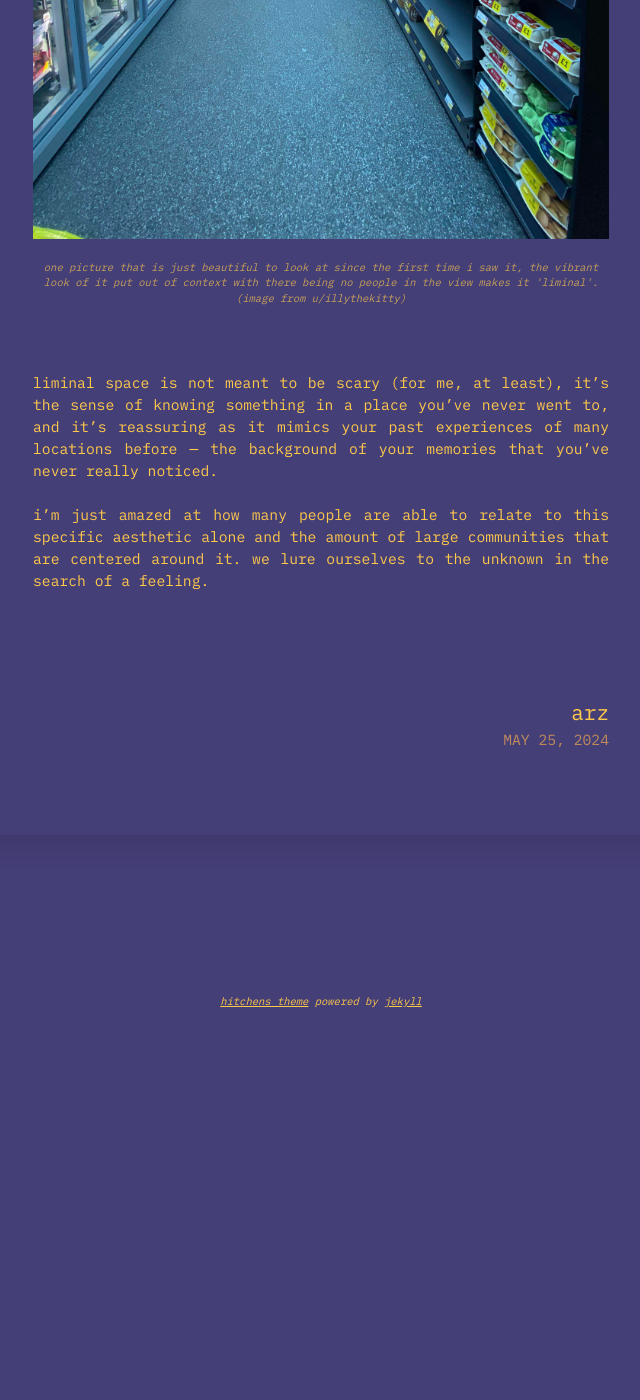
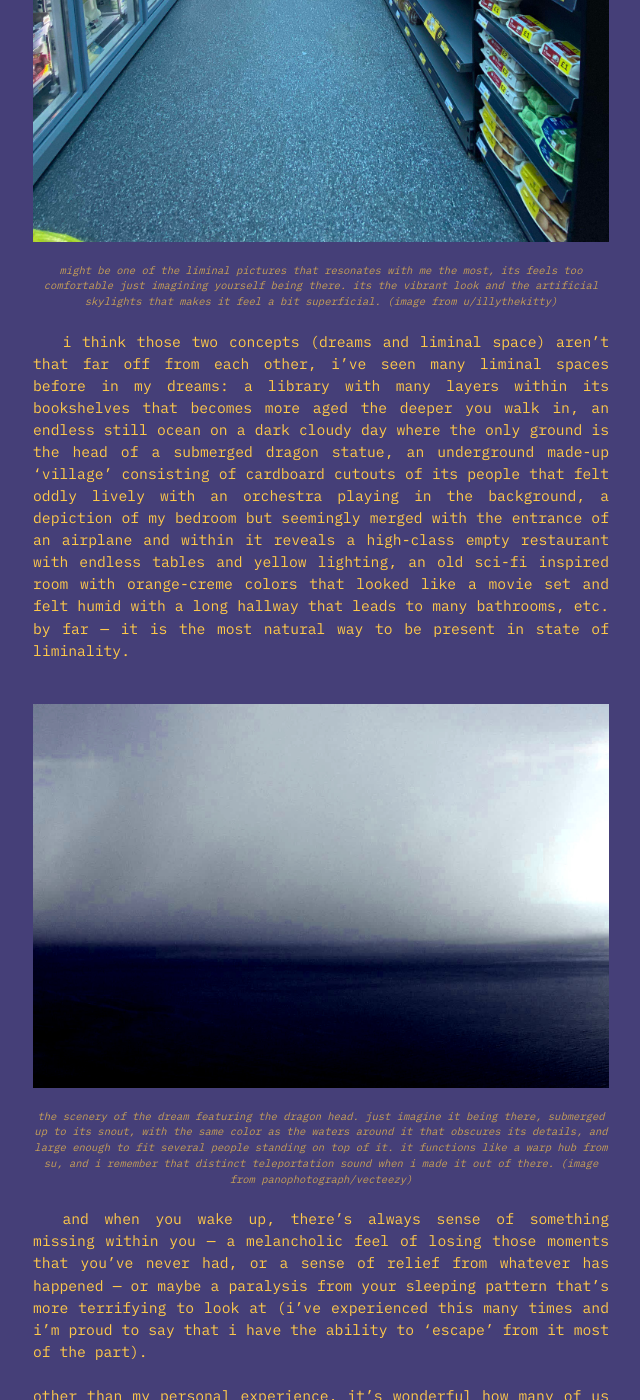
Before and after one commit to arzabz/arzabz.github.io, a Jekyll site: the page built from _posts/2024-05-25-dreams,-and-liminality.md, in a window 1280 px wide and 1400 px high, scrolled down 1988 px. Shown: the whole window, without its empty margins (319-959 px from the left). Built offline with Jekyll 4.4.1, drawn with Linux system fonts in a browser that asks for light colours; before the commit the page ends 3043 px from its top, so only the background shows below that; some of the changed text lies outside the part shown.

Commit message:
post5_polish

```diff
--- a/_posts/2024-05-25-dreams,-and-liminality.md
+++ b/_posts/2024-05-25-dreams,-and-liminality.md
@@ -6,29 +6,39 @@
 published: true
 ---
 
-if anyone were to ask me about my dreams and its reoccuring themes, i would have a lot to cover, but i'll admit that it's a pretty odd thing to ask.\
+if anyone were to ask me about my dreams and its reoccuring themes, i would have a lot to cover, but yeah that would be a pretty odd thing to ask.\
 \
 to dream is like to live your life not knowing that none of it is true. it feels normally long like any other day but so rapid when you look back at it, filled with fallacies but beautifully arranged unlike many other days.\
 \
-during the covid lockdown, i had a horrid sleeping pattern where i would wake up in the morning just to fall asleep again repeatedly, this was seriously unhealthy --- but it was also the time where i would had more vivid dreams, contained within those 20-40 minutes of 2-3 consecutive naps.
+during the covid lockdown, i had a horrid sleeping pattern where i would wake up in the morning just to fall asleep again repeatedly, this was seriously unhealthy --- but it was also the time where i would have more vivid dreams, contained within those 20-40 minutes of 2-3 consecutive naps.
+
 <figure>
-  <img alt="-" src="/assets/images/goerto_.png" />
+  <img alt="man dreams about ufo while sleeping (its me)" src="/assets/images/goerto_.png" />
   <figcaption>
-  my evergoing routine of waking up and going to bed again repeatedly in the morning, i've always thought of capturing this moment but never got the time until now.
+  yours truly circa 2021. i don't know why ufos kept appearing in my dreams then, well it was just 2-3 times but i had no interests in them whatsoever. this particular dream just had it appear from the sky in a school soccer field, i remember clearly that the sky was colored strangely purple and felt like it was closing in. maybe their otherworldly nature was what made them interesting enough for me during the repetitive days of the lockdown.
   </figcaption>
 </figure>
 
-it's hard to find the general theme of those dreams, some of it is comforting, fun, absolutely horrifying, or straight up apocalyptic; but it was always the fantastical aspect of those dreams that made it memorable, and there was always the confusion of waking up --- the decisive moment where you either remember that dream or not.\
+it's hard to find the general theme of those dreams, some of it is comforting, fun, absolutely horrifying, or straight up apocalyptic; but it was always the fantastical aspect of those dreams that made it memorable.\
 \
-dream always feel 'new' but familiar enough, it tends to feel liminal. there are many differing thoughts on liminality, but for me its that feeling of familiarity and loneliness --- present in a surreal view of places meant for an audience that does not exist or is not currently present.
+dreams sometimes feel 'new' but familiar enough, it tends to be liminal. there are many differing thoughts on liminality, but for me its that feeling of familiarity and loneliness --- present in a surreal view of places meant for an audience that does not exist or is not currently present.
 
 <figure>
-  <img alt="-" src="/assets/images/liminal.jpg" />
+  <img alt="liminal convenience store" src="/assets/images/liminal.jpg" />
   <figcaption>
-    one picture that is just beautiful to look at since the first time i saw it, the vibrant look of it put out of context with there being no people in the view makes it 'liminal'. (image from u/illythekitty)
+    might be one of the liminal pictures that resonates with me the most, its feels too comfortable just imagining yourself being there. its the vibrant look and the artificial skylights that makes it feel a bit superficial. (image from u/illythekitty)
   </figcaption>
-</figure>\
+</figure>
+
+i think those two concepts (dreams and liminal space) aren't that far off from each other, i've seen many liminal spaces before in my dreams: a library with many layers within its bookshelves that becomes more aged the deeper you walk in, an endless still ocean on a dark cloudy day where the only ground is the head of a submerged dragon statue, an underground made-up 'village' consisting of cardboard cutouts of its people that felt oddly lively with an orchestra playing in the background, a depiction of my bedroom but seemingly merged with the entrance of an airplane and within it reveals a high-class empty restaurant with endless tables and yellow lighting, an old sci-fi inspired room with orange-creme colors that looked like a movie set and felt humid with a long hallway that leads to many bathrooms, etc. by far --- it is the most natural way to be present in state of liminality.
+
+<figure>
+  <img alt="dark clouds over foggy sea" src="/assets/images/dreamy_sea.jpg" />
+  <figcaption>
+  the scenery of the dream featuring the dragon head. just imagine it being there, submerged up to its snout, with the same color as the waters around it that obscures its details, and large enough to fit several people standing on top of it. it functions like a warp hub from su, and i remember that distinct teleportation sound when i made it out of there. (image from panophotograph/vecteezy)
+  </figcaption>
+</figure>
+
+and when you wake up, there's always sense of something missing within you --- a melancholic feel of losing those moments that you've never had, or a sense of relief from whatever has happened --- or maybe a paralysis from your sleeping pattern that's more terrifying to look at (i've experienced this many times and i'm proud to say that i have the ability to 'escape' from it most of the part).\
 \
-liminal space is not meant to be scary (for me, at least), it's the sense of knowing something in a place you've never went to, and it's reassuring as it mimics your past experiences of many locations before --- the background of your memories that you've never really noticed.\
-\
-i'm just amazed at how many people are able to relate to this specific aesthetic alone and the amount of large communities that are centered around it. we lure ourselves to the unknown in the search of a feeling.
+other than my personal experience, it's wonderful how many of us can relate to this specific feeling and try to find more of it, trying to replicate that atmosphere of a dream, a sense of nostalgia, or a lost memory --- we lure ourselves to the unknown in search of *that* feeling.
```
Also changed, not shown: assets/images/dreamy_sea.jpg (added).
